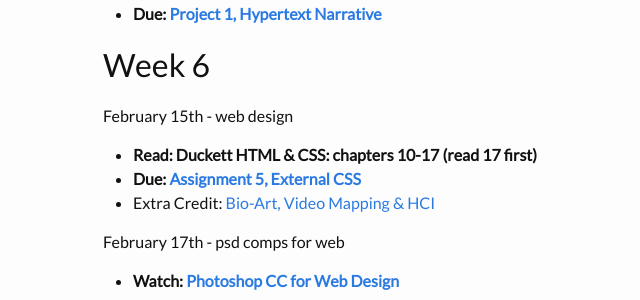
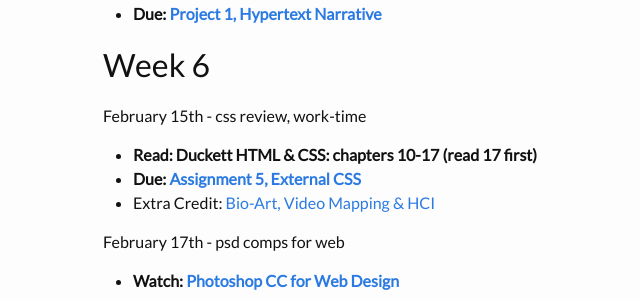
Before and after one commit to coloringchaos/web-spring-16, a Jekyll site: the page built from timeline.md, in a window 1280 px wide and 900 px high, scrolled down 932 px. Shown: the part 154-454 px from the top of the window, without its empty margins (167-807 px from the left). Built offline with Jekyll 4.4.1, drawn with Linux system fonts in a browser that asks for light colours.

Commit message:
updating resouces

```diff
--- a/timeline.md
+++ b/timeline.md
@@ -45,7 +45,7 @@
 + **Due: [Project 1, Hypertext Narrative](/web-spring-16/project-1)**
 
 # Week 6
-February 15th - web design
+February 15th - css review, work-time
 
 + **Read: Duckett HTML & CSS: chapters 10-17 (read 17 first)**
 + **Due: [Assignment 5, External CSS](/web-spring-16/assignment-5)**
```
Also changed, not shown: resources.md (+1 -0 lines).
